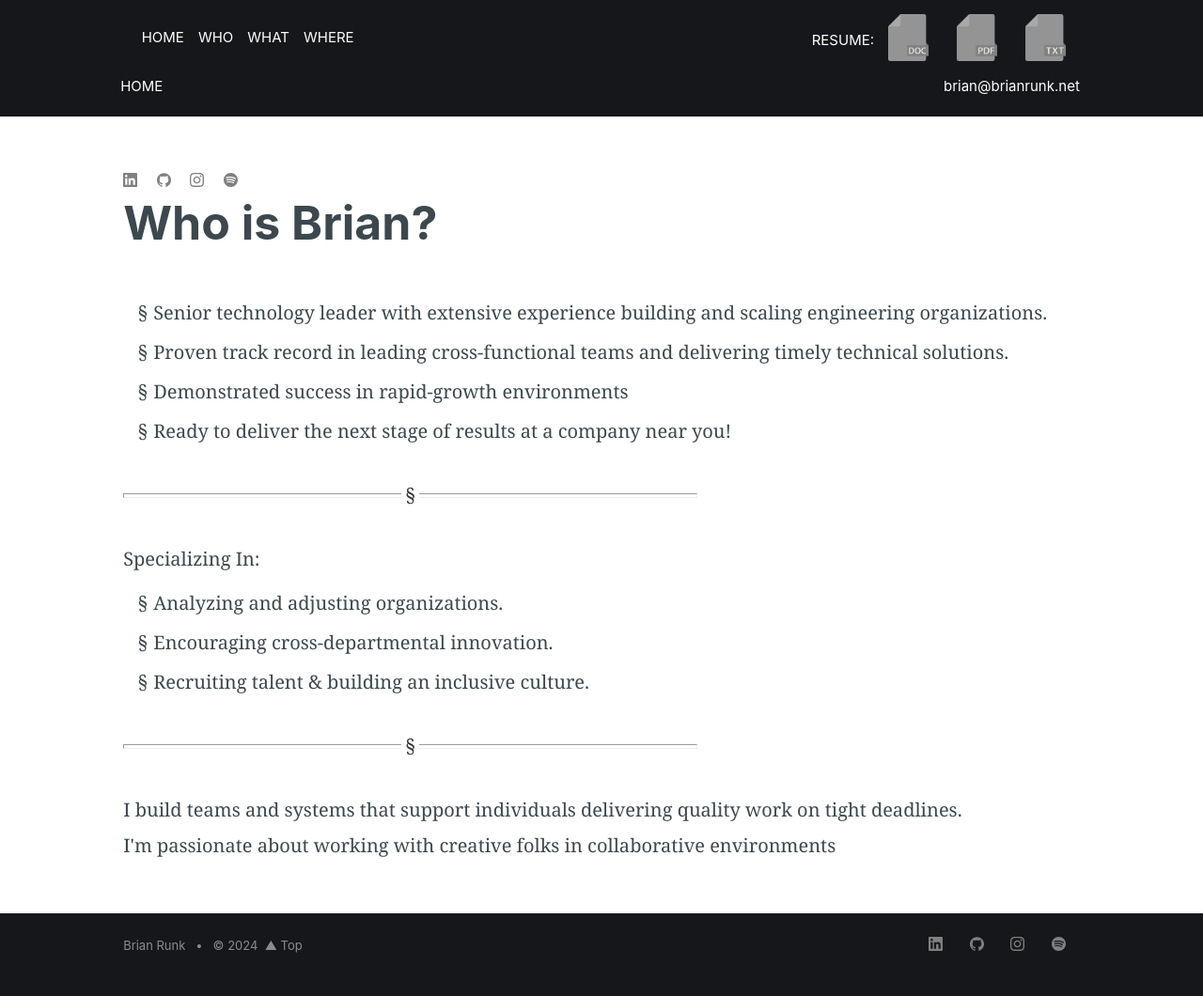
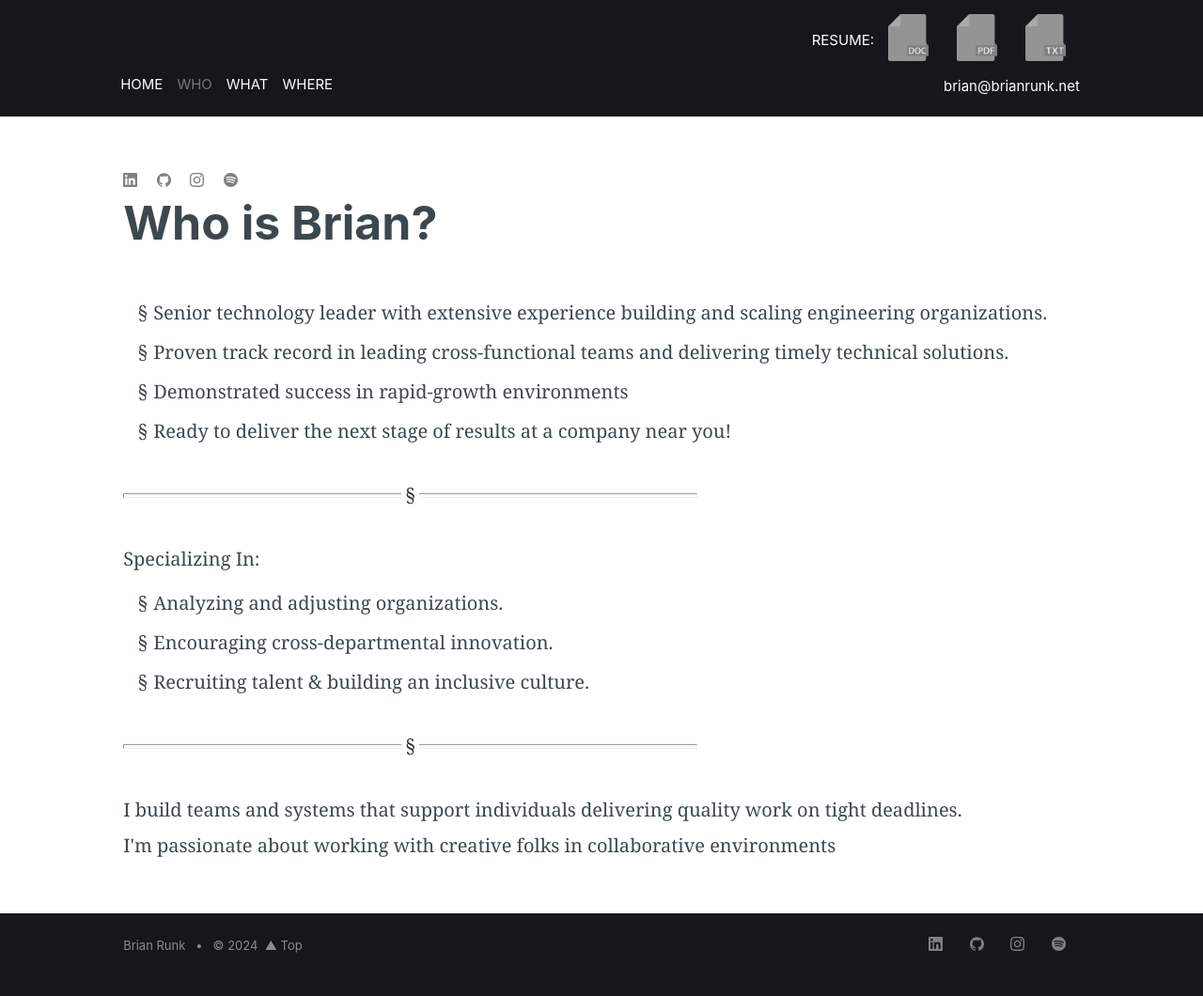
Before and after one commit to brian915/portfolio, a Jekyll site: the page built from who.md, in a window 1280 px wide. Shown: the whole page at 94% size. Built offline with Jekyll 4.4.1, drawn with Linux system fonts in a browser that asks for light colours.

```diff
--- a/_includes/page_links_list.html
+++ b/_includes/page_links_list.html
@@ -1,5 +1,11 @@
-    {% for page_item in include.collection %}
-         <div id="page-link" class="page-link{% if page_item.url == page.url %}-active{% endif %}">
-	    <a href="{{ page_item.url }}">{{ page_item.title }}</a>
-	 </div>
-     {% endfor %}
+{% for page_item in include.collection %}
+     {% if page_item.url == page.url %}
+        <div id="page-link" class="page-link-active">
+	   {{ page_item.title }}
+	</div>
+	{% else %}
+	<div id="page-link" class="page-linkactive">
+	   <a href="{{ page_item.url }}">{{ page_item.title }}</a>
+	</div>
+	{% endif %}
+ {% endfor %}
--- a/_layouts/page.html
+++ b/_layouts/page.html
@@ -6,11 +6,6 @@ layout: default
 
       <div class="site-mast">
         <div class="site-mast-left">
-	  <ul>
-	  {% if site.theme_config.show_navbar == true %}
-	    {% include page_links_list.html collection=site.data.home.page_links %}
-	  {% endif %}
-	  </ul>
 
 	</div>
         <div class="site-mast-right">
@@ -21,8 +16,14 @@ layout: default
       </div>
 
       <nav class="site-nav">
-        <div class="site-nav-left"><a href="{{ "/" | relative_url }}">{{ site.theme_config.back_home_text }}</a>
-</div>
+        <div class="site-nav-left">
+         <div id="page-link" class="page-link">
+	   <a href="{{ "/" | relative_url }}">{{ site.theme_config.back_home_text }}</a>
+	 </div>
+	 {% if site.theme_config.show_navbar == true %}
+	    {% include page_links_list.html collection=site.data.home.page_links %}
+	  {% endif %}
+	</div>
         <div class="site-nav-right"><a href="mailto:brian@brianrunk.net">brian@brianrunk.net</a></div></div>
       </nav>
 
--- a/_sass/brian.scss
+++ b/_sass/brian.scss
@@ -785,6 +785,17 @@ h6 {
 }
 
 
+//trial
+.site-nav-left div{
+    float:left;
+    margin: -5px 15px 0 0;
+}
+
+.page-link-active{
+    color:#777;
+}
+
+
 .site-nav-button {
     display: inline-block;
     padding: 5px 10px;
```
Also changed, not shown: _data/home.yml (+3 -5 lines), README.md.
